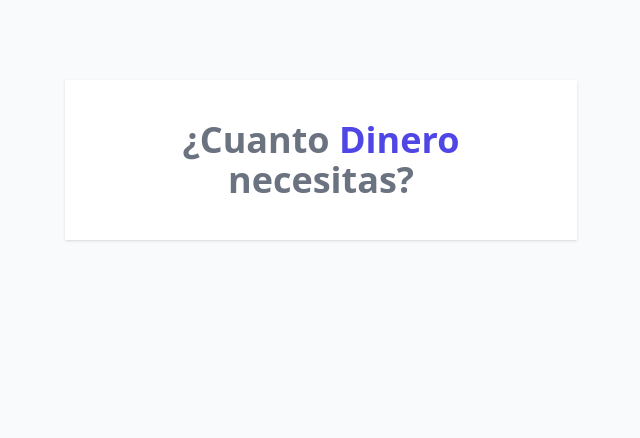
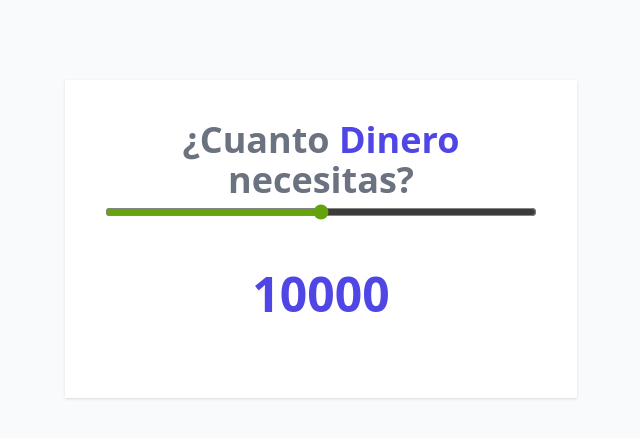
Before and after one commit to mariokarajallo/loan-calculator-react-js, a React (Vite) app: page / in a window 1280 px wide. Shown: the top 438 px of the page, without its empty margins (319-959 px from the left). Built offline with nearby package versions, Linux system fonts and the light colour scheme.

Commit message:
feat: add state on input range

```diff
--- a/src/App.jsx
+++ b/src/App.jsx
@@ -1,9 +1,29 @@
+import { useState } from "react";
 import Header from "./components/Header";
 
 function App() {
+  const [cantidad, setCantidad] = useState(10000);
+  const min = 0;
+  const max = 20000;
+  const step = 100;
+  function handleChange(e) {
+    setCantidad(Number(e.target.value));
+  }
   return (
     <div className="my-20 max-w-lg mx-auto bg-white shadow p-10">
       <Header />
+      <input
+        type="range"
+        className="w-full h-6 bg-gray-200 accent-lime-600"
+        onChange={handleChange}
+        min={min}
+        max={max}
+        step={step}
+        value={cantidad}
+      />
+      <p className="text-center my-10 text-indigo-600 font-extrabold text-5xl">
+        {cantidad}
+      </p>
     </div>
   );
 }
```
